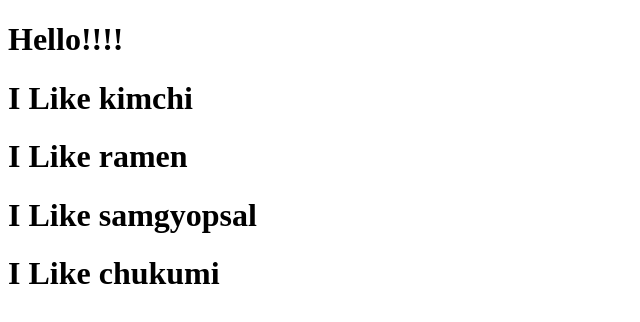
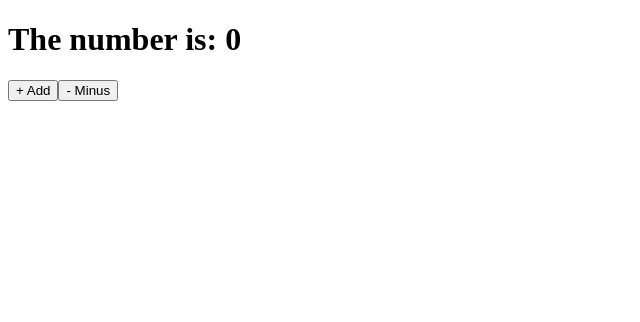
Before and after one commit to baekjungkim/movie_app_2019, a React (Create React App) app: page / in a window 1280 px wide. Shown: the top 322 px of the page, without its empty margins (0-640 px from the left). Built offline with nearby package versions, Linux system fonts and the light colour scheme.

Commit message:
Component Life Cycle

```diff
--- a/package.json
+++ b/package.json
@@ -3,6 +3,7 @@
   "version": "0.1.0",
   "private": true,
   "dependencies": {
+    "prop-types": "^15.7.2",
     "react": "^16.9.0",
     "react-dom": "^16.9.0",
     "react-scripts": "3.1.0"
--- a/src/App.js
+++ b/src/App.js
@@ -1,19 +1,32 @@
-import React from "react";
+import React, { Component } from "react";
 
-function Food({ fav }) {
-  return <h1>I Like {fav}</h1>;
-}
+class App extends Component {
+  state = {
+    count: 0
+  };
 
-function App() {
-  return (
-    <div>
-      <h1>Hello!!!!</h1>
-      <Food fav="kimchi" />
-      <Food fav="ramen" />
-      <Food fav="samgyopsal" />
-      <Food fav="chukumi" />
-    </div>
-  );
+  add = () => {
+    this.setState(current => ({
+      count: current.count + 1
+    }));
+  };
+
+  minus = () => {
+    this.setState(current => ({
+      count: current.count - 1
+    }));
+  };
+
+  render() {
+    const { count } = this.state;
+    return (
+      <div>
+        <h1>The number is: {count}</h1>
+        <button onClick={this.add}>+ Add</button>
+        <button onClick={this.minus}>- Minus</button>
+      </div>
+    );
+  }
 }
 
 export default App;
```
Also changed, not shown: 1 other file (tests, documents, lock files or other folders).
